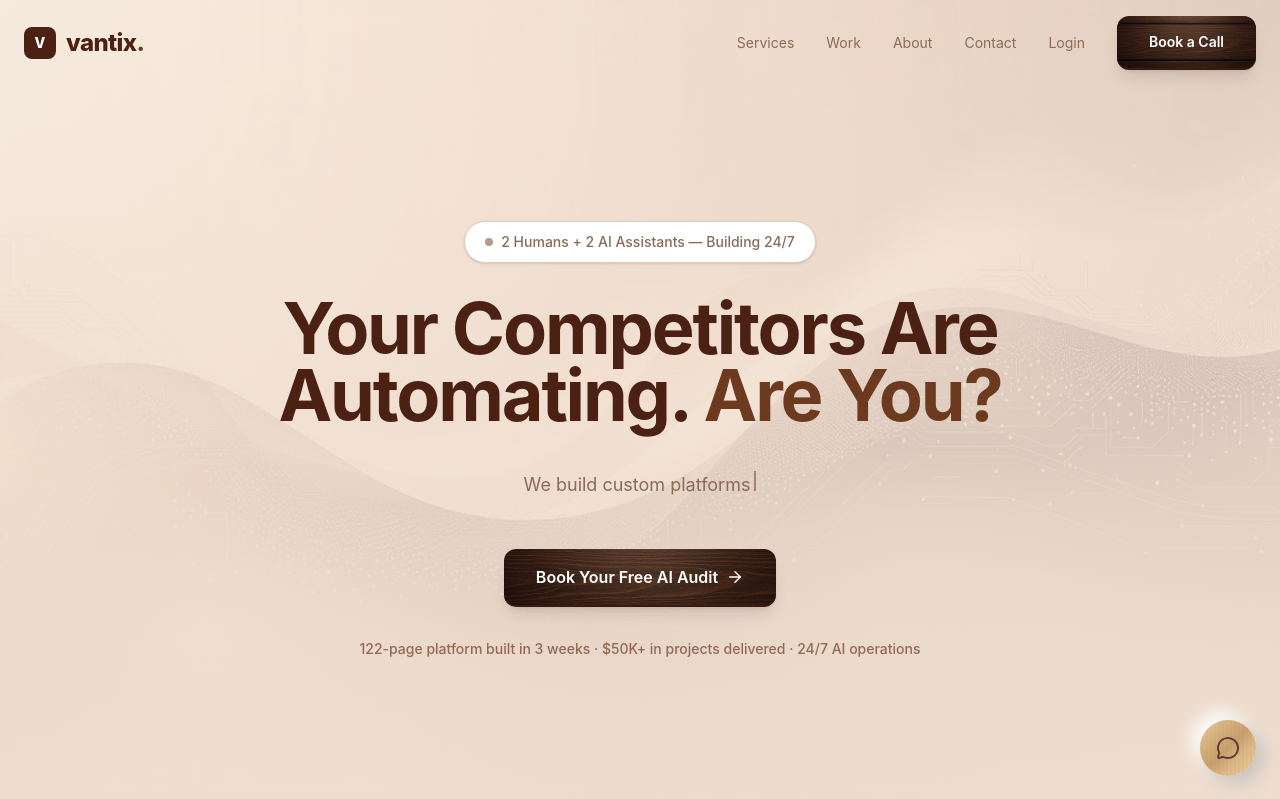
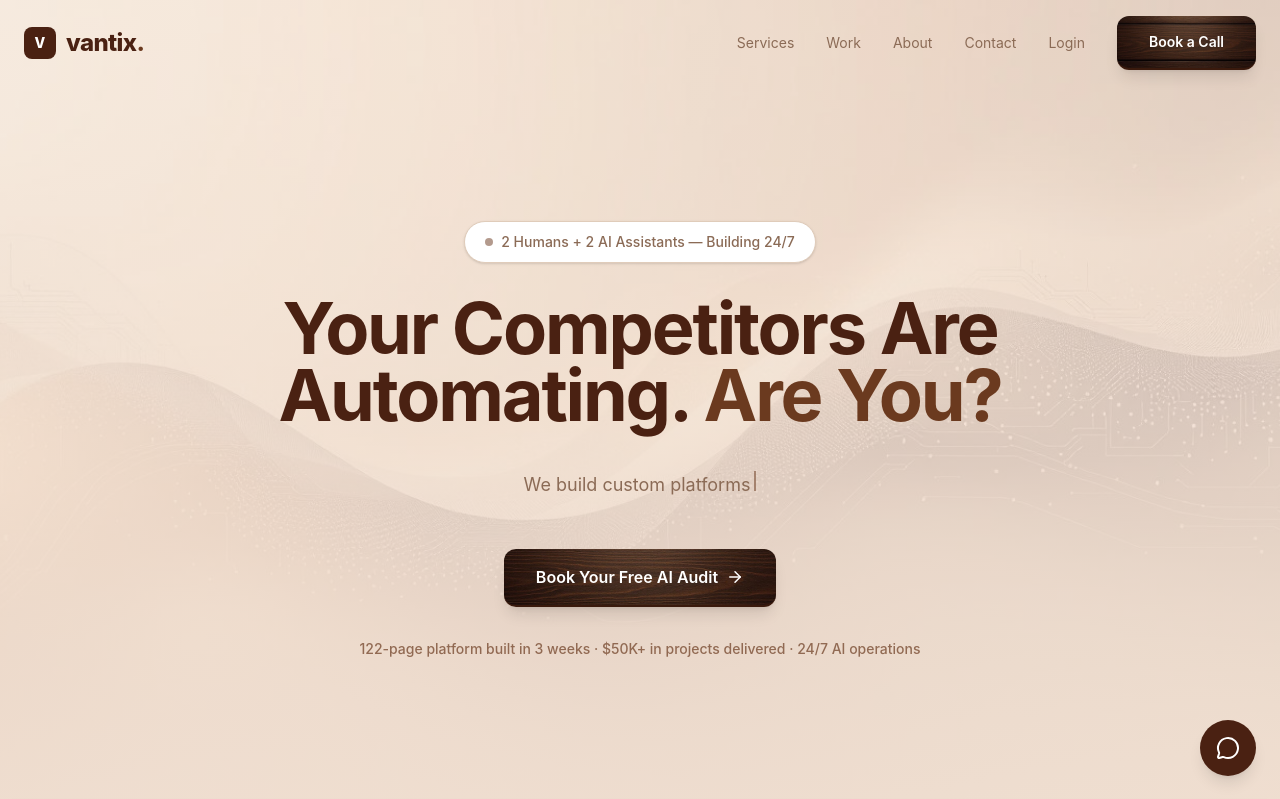
Before and after one commit to AidanFromm/vantix, a Next.js app: page / in a window 1280 px wide. Shown: the top 799 px of the page. Built offline with nearby package versions, Linux system fonts and the light colour scheme.

Commit message:
fix: chatbot button — dark chocolate brown to match theme

```diff
--- a/src/components/ChatWidget.tsx
+++ b/src/components/ChatWidget.tsx
@@ -296,14 +296,14 @@
             whileHover={{ scale: 1.1 }}
             whileTap={{ scale: 0.95 }}
             onClick={() => setOpen(true)}
-            className="fixed bottom-6 right-6 z-50 flex h-14 w-14 items-center justify-center rounded-full text-[#5C4033] shadow-[8px_8px_18px_#c8c4be,-8px_-8px_18px_#ffffff] transition-colors"
+            className="fixed bottom-6 right-6 z-50 flex h-14 w-14 items-center justify-center rounded-full text-white shadow-lg hover:shadow-xl transition-all"
             style={{
-              background: `repeating-linear-gradient(90deg, transparent, transparent 2px, rgba(139,90,43,0.05) 2px, rgba(139,90,43,0.05) 4px), linear-gradient(135deg, #E8CFA0 0%, #D4B07C 30%, #C9A06E 50%, #DDB98A 70%, #E8CFA0 100%)`,
+              backgroundColor: '#4A2112',
             }}
             aria-label="Open chat"
           >
             <MessageCircle className="h-6 w-6" />
-            <span className="absolute inline-flex h-full w-full animate-ping rounded-full bg-[#C4956A] opacity-20" />
+            <span className="absolute inline-flex h-full w-full animate-ping rounded-full bg-[#4A2112] opacity-20" />
           </motion.button>
         )}
       </AnimatePresence>
```
